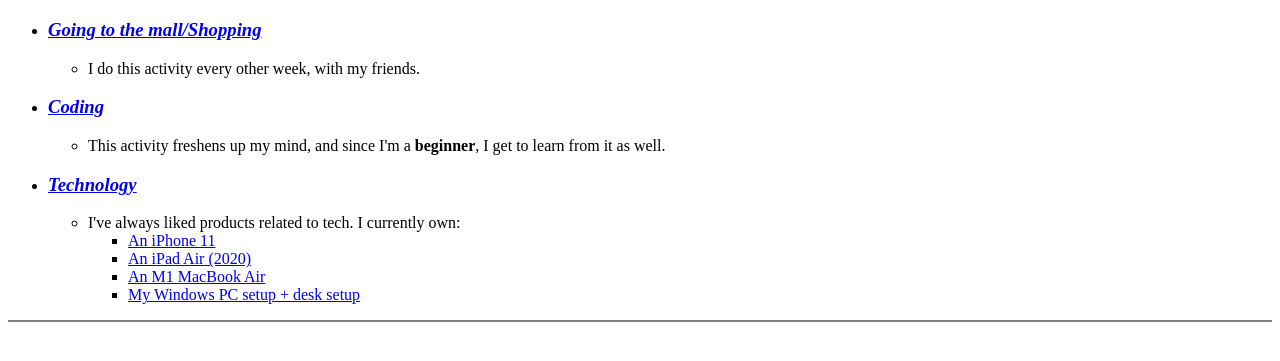
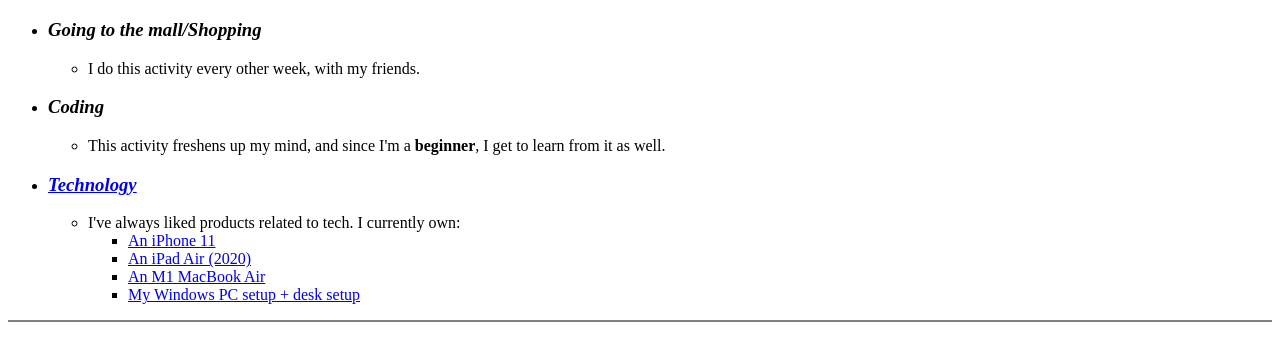
Before and after one commit to catalinm74/CV, a plain HTML site: page hobbies.html in a window 1280 px wide. Shown: the part 71-432 px from the top of the page. Drawn offline with Linux system fonts and the light colour scheme; a web font is replaced by a local one.

Commit message:
Update hobbies.html

```diff
--- a/hobbies.html
+++ b/hobbies.html
@@ -12,17 +12,17 @@
     <span style="font-family:Product Sans">
     <h1>My hobbies</h1>
     <ul>
-        <li><em><h3><a href="me_and_criss.jpeg">Going to the mall/Shopping</a></em></h3>
+        <li><em><h3>Going to the mall/Shopping</em></h3>
             <ul>
                <li>I do this activity every other week, with my friends.</li>
             </li>
             </ul>
-        <li><em><h3><a href=me_coding.JPG>Coding</a></em></h3>
+        <li><em><h3>Coding</em></h3>
             <ul>
                 <li>This activity freshens up my mind, and since I'm a <strong>beginner</strong>, I get to learn from it as well.</li>
             </ul>
             </li>
-        <li><em><h3><a href="my_ipad.jpeg">Technology</a></em></h3>
+        <li><em><h3><a href="Images/my_ipad.jpeg">Technology</a></em></h3>
             <ul>
                 <li>I've always liked products related to tech. I currently own:
                     <ul>
```
